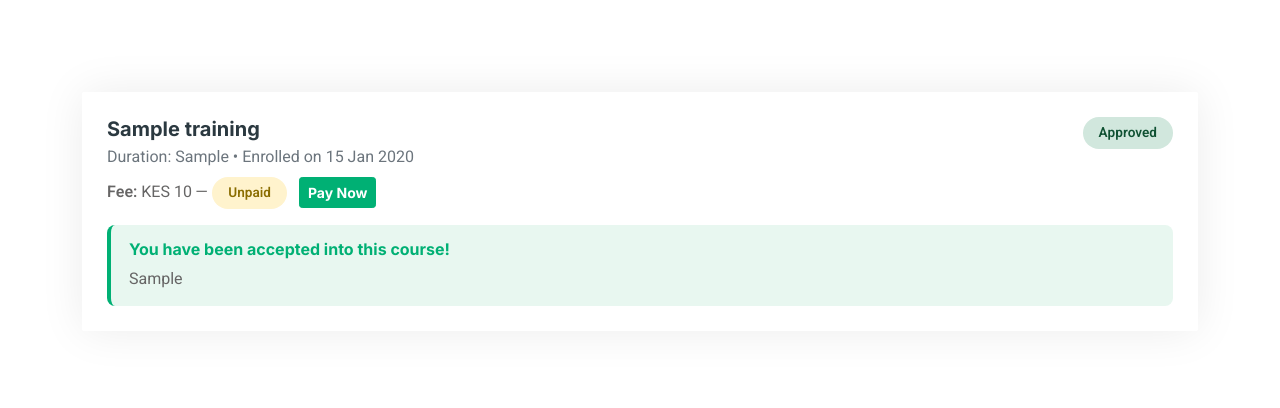
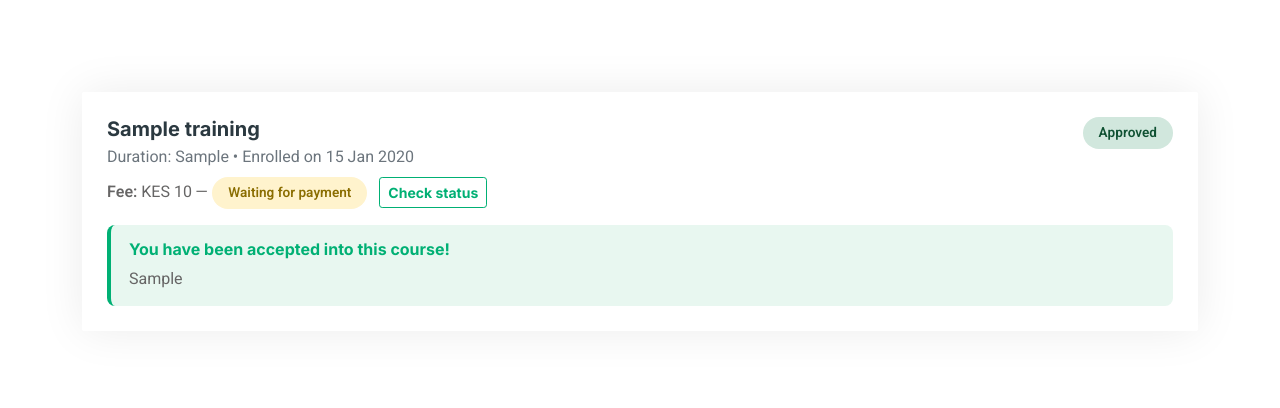
Before and after one commit to zulekazawadi-crypto/vijana-connect, a Django app: page /my-enrollments/ in a window 1280 px wide. Shown: the part 496-904 px from the top of the page. Run offline with Django 4.2, Linux system fonts and the light colour scheme; a user stored in the database is signed in; tables that the repository leaves empty hold one stand-in row (values such as "Sample post"); some libraries are stand-ins or nearby versions.

Commit message:
feat: add M-Pesa callback and payment status tracking

```diff
--- a/home/templates/home/my_enrollments.html
+++ b/home/templates/home/my_enrollments.html
@@ -22,15 +22,25 @@
                 </div>
             </div>
            {% if enrollment.training.price %}
-                  <p class="mb-3">
+              {% with last_payment=enrollment.payments.first %}
+                 <div class="mb-3">
                     <strong>Fee:</strong> KES {{ enrollment.training.price }} &mdash;
                {% if enrollment.is_paid %}
                    <span class="status-badge status-selected">Paid</span>
+               {% if last_payment.mpesa_receipt %}<small class="text-muted ms-2">Receipt: {{ last_payment.mpesa_receipt }}</small>{% endif %}
+               {% elif last_payment.status == 'pending' %}
+                   <span class="status-badge status-pending">Waiting for payment</span>
+                   <form method="post" action="{% url 'check_payment' last_payment.id %}" class="d-inline">
+               {% csrf_token %}
+                    <button type="submit" class="btn btn-outline-primary btn-sm ms-2">Check status</button>
+                    </form>
                {% else %}
-                 <span class="status-badge status-pending">Unpaid</span>
+                    <span class="status-badge status-rejected">Unpaid</span>
+               {% if last_payment %}<small class="text-muted ms-2">{{ last_payment.result_desc }}</small>{% endif %}
                     <a href="{% url 'pay' enrollment.id %}" class="btn btn-primary btn-sm ms-2">Pay Now</a>
                 {% endif %}
-               </p>
+                     </div>
+                {% endwith %}
                  {% endif %}
             {% if enrollment.status == 'pending' %}
                 <p class="mb-0">Your enrollment is being reviewed. Check back soon.</p>
--- a/home/urls.py
+++ b/home/urls.py
@@ -16,6 +16,8 @@ urlpatterns = [
 
     # Payment for a training course
     path('pay/<int:enrollment_id>/', views.pay, name='pay'),
+    path('payments/check/<int:payment_id>/', views.check_payment, name='check_payment'),
+    path('payments/callback/<str:token>/', views.mpesa_callback, name='mpesa_callback'),
 
     # Tracking
     path('my-applications/', views.my_applications, name='my_applications'),
--- a/home/views.py
+++ b/home/views.py
@@ -1,12 +1,16 @@
+import json
+
+from django.conf import settings
 from django.shortcuts import render, redirect, get_object_or_404
 from django.contrib import messages
 from django.contrib.auth import login
 from django.contrib.auth.decorators import login_required
+from django.http import JsonResponse
+from django.views.decorators.csrf import csrf_exempt
 
 from .models import Opportunity, Training, Application, Enrollment, Profile, ContactMessage, Payment
 from .forms import RegisterForm, ProfileForm, ApplicationForm, EnrollmentForm
-from .mpesa import stk_push, format_phone, MpesaError
-
+from .mpesa import stk_push, stk_query, format_phone, MpesaError
 
 def index(request):
     # Latest active opportunities, split by category, for the homepage tabs
@@ -243,3 +247,77 @@ def my_enrollments(request):
     """Lets a logged-in user track the status of their own training enrollments."""
     enrollments = Enrollment.objects.filter(user=request.user).select_related('training')
     return render(request, 'home/my_enrollments.html', {'enrollments': enrollments})
+
+
+def update_payment(payment, result_code, result_desc, receipt=''):
+    """Save the result of a payment. Safaricom's code 0 means paid, 1032 means the customer cancelled."""
+    if result_code == 0:
+        payment.status = 'success'
+        payment.mpesa_receipt = receipt
+    elif result_code == 1032:
+        payment.status = 'cancelled'
+    else:
+        payment.status = 'failed'
+    payment.result_desc = result_desc[:255]
+    payment.save()
+
+
+@csrf_exempt  # Safaricom is not logged in and cannot send a CSRF token
+def mpesa_callback(request, token):
+    """Safaricom posts the payment result here after the customer pays, cancels or fails."""
+    # Only accept calls that use our secret address
+    if not settings.MPESA_CALLBACK_SECRET or token != settings.MPESA_CALLBACK_SECRET:
+        return JsonResponse({'ResultCode': 1, 'ResultDesc': 'Rejected'}, status=403)
+    if request.method != 'POST':
+        return JsonResponse({'ResultCode': 1, 'ResultDesc': 'POST only'}, status=405)
+
+    # Read the message Safaricom sent
+    try:
+        data = json.loads(request.body)
+        callback = data['Body']['stkCallback']
+        checkout_id = callback['CheckoutRequestID']
+        result_code = int(callback['ResultCode'])
+    except (ValueError, KeyError, TypeError):
+        return JsonResponse({'ResultCode': 1, 'ResultDesc': 'Bad data'}, status=400)
+
+    # Match it to our payment. Only update payments that are still pending,
+    # so the same callback arriving twice cannot change a finished payment.
+    payment = Payment.objects.filter(checkout_request_id=checkout_id).first()
+    if payment is not None and payment.status == 'pending':
+        receipt = ''
+        description = callback.get('ResultDesc', '')
+
+        if result_code == 0:
+            items = callback.get('CallbackMetadata', {}).get('Item', [])
+            values = {item.get('Name'): item.get('Value') for item in items}
+            receipt = str(values.get('MpesaReceiptNumber', ''))
+
+            # Safety check: the amount paid must match the amount we asked for
+            if float(values.get('Amount', 0)) != float(payment.amount):
+                result_code = 1
+                description = 'Amount paid did not match the course fee.'
+
+        update_payment(payment, result_code, description, receipt)
+
+    # Always answer Safaricom with "accepted"
+    return JsonResponse({'ResultCode': 0, 'ResultDesc': 'Accepted'})
+
+
+@login_required
+def check_payment(request, payment_id):
+    """The learner clicks 'Check status'. We ask Safaricom what happened to the payment."""
+    payment = get_object_or_404(Payment, id=payment_id, user=request.user)
+
+    if request.method == 'POST' and payment.status == 'pending':
+        try:
+            result = stk_query(payment.checkout_request_id)
+        except MpesaError as error:
+            messages.info(request, str(error))
+        else:
+            update_payment(payment, int(result['ResultCode']), result.get('ResultDesc', ''))
+            if payment.status == 'success':
+                messages.success(request, 'Payment received. Thank you!')
+            else:
+                messages.warning(request, f'The payment did not go through: {payment.result_desc}')
+
+    return redirect('my_enrollments')
--- a/myproject/settings.py
+++ b/myproject/settings.py
@@ -141,3 +141,5 @@ if MPESA_ENV == 'production':
     MPESA_BASE_URL = 'https://api.safaricom.co.ke'
 else:
     MPESA_BASE_URL = 'https://sandbox.safaricom.co.ke'
+
+    MPESA_CALLBACK_SECRET = config('MPESA_CALLBACK_SECRET', default='')
```
Also changed, not shown: home/mpesa.py (+34 -0 lines), simulate_callback.py (added, +31 -0 lines). Lines whose indentation alone changed are shown as unchanged.
